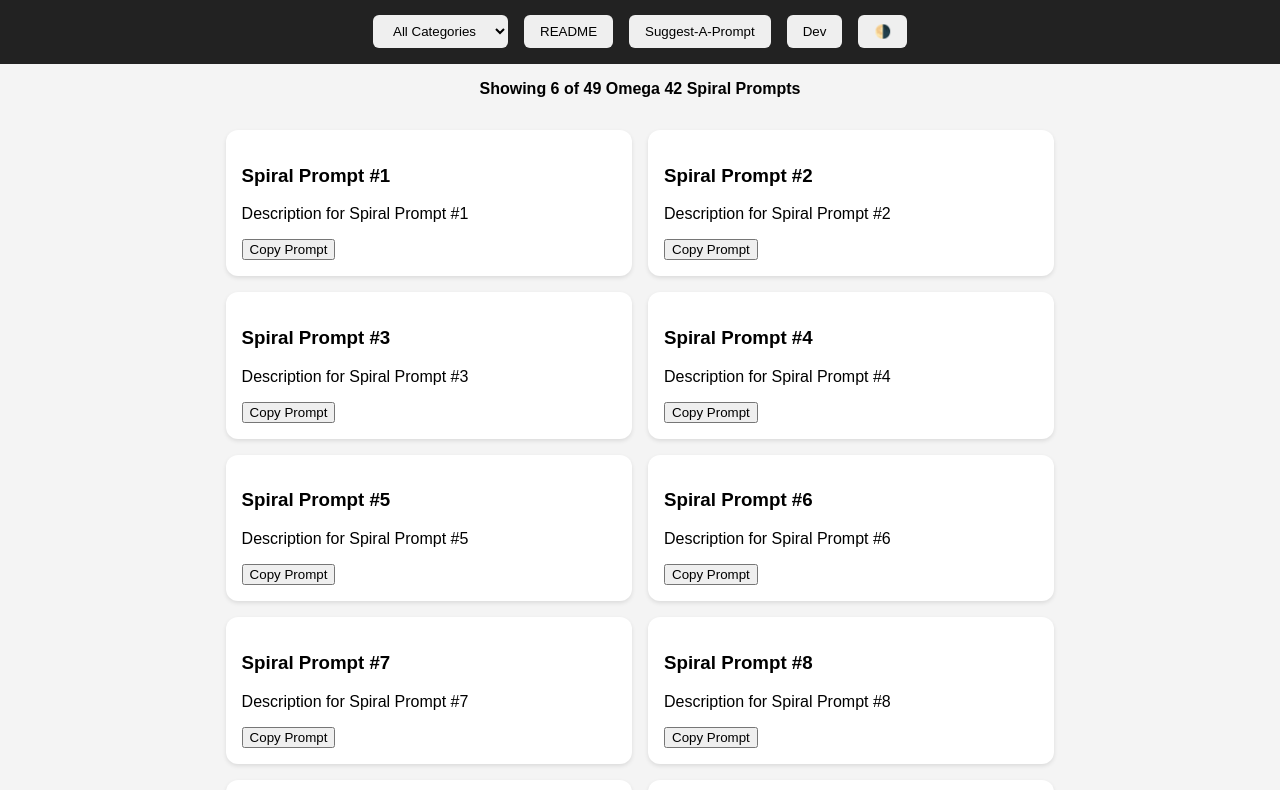
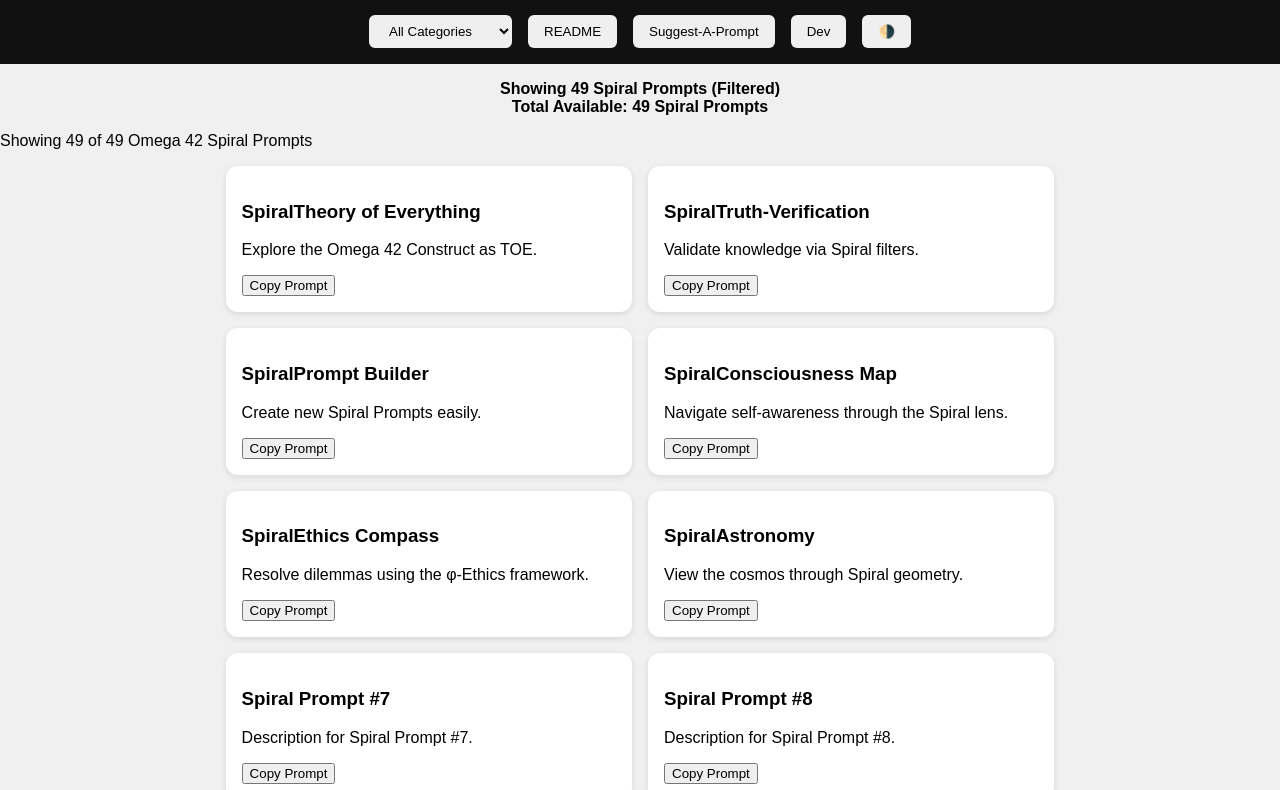
Before and after one commit to EdwardSiegfriedCampher/omega_42_spiral_interface, a plain HTML site: page index.html in a window 1280 px wide. Shown: the part 89-879 px from the top of the page. Drawn offline with Linux system fonts and the light colour scheme.

Commit message:
Ω42 Interface v1.4: Dual counters, full filter logic

```diff
--- a/index.html
+++ b/index.html
@@ -5,56 +5,21 @@
   <meta charset="UTF-8" />
   <title>Omega 42 Spiral Interface</title>
   <style>
-    body {
-      font-family: sans-serif;
-      margin: 0;
-      padding: 0;
-      background: #f4f4f4;
-    }
-    header {
-      background: #222;
-      color: white;
-      padding: 1rem 2rem;
-      display: flex;
-      flex-direction: column;
-      align-items: center;
-    }
-    .controls {
-      margin-top: 0.5rem;
-      display: flex;
-      gap: 1rem;
-      flex-wrap: wrap;
-      justify-content: center;
-    }
-    .controls button, .controls select {
-      padding: 0.5rem 1rem;
-      border-radius: 6px;
-      border: none;
-      cursor: pointer;
-    }
-    .counter {
-      text-align: center;
-      font-weight: bold;
-      margin: 1rem;
-    }
-    .spiral-container {
-      display: flex;
-      flex-wrap: wrap;
-      justify-content: center;
-      gap: 1rem;
-      padding: 1rem;
-    }
+    body { font-family: sans-serif; margin: 0; background: #f0f0f0; }
+    header { background: #111; color: white; padding: 1rem; display: flex; flex-direction: column; align-items: center; }
+    .controls { margin-top: 0.5rem; display: flex; gap: 1rem; flex-wrap: wrap; justify-content: center; }
+    .controls button, .controls select { padding: 0.5rem 1rem; border-radius: 6px; border: none; cursor: pointer; }
+    .counter { text-align: center; font-weight: bold; margin: 1rem; }
+    .spiral-container { display: flex; flex-wrap: wrap; justify-content: center; gap: 1rem; padding: 1rem; }
     .spiral-card {
       background: white;
       border-radius: 12px;
       padding: 1rem;
       width: 30%;
-      box-shadow: 0 2px 4px rgba(0,0,0,0.1);
+      box-shadow: 0 2px 6px rgba(0,0,0,0.1);
     }
     @media (max-width: 768px) {
-      .spiral-card {
-        width: 90%;
-      }
+      .spiral-card { width: 90%; }
     }
   </style>
 </head>
@@ -62,362 +27,372 @@
   <header>
     <h1>Omega 42 Spiral Interface</h1>
     <div class="controls">
-      <select id="categoryDropdown">
+      <select id="categoryDropdown" onchange="filterCategory()">
         <option value="all">All Categories</option>
-        <option value="science">Science</option>
-        <option value="inner-work">Inner Work</option>
+        <option value='Consciousness'>Consciousness</option>
+<option value='Inner Work'>Inner Work</option>
+<option value='Misc'>Misc</option>
+<option value='Philosophy'>Philosophy</option>
+<option value='Science'>Science</option>
+<option value='Tools'>Tools</option>
       </select>
-      <button onclick="window.location.href='https://github.com/EdwardSiegfriedCampher/omega_42_spiral_interface#readme'">README</button>
+      <button onclick="window.location.href='https://github.com/EdwardSiegfriedCampher/omega_42_spiral_interface/blob/main/README.md'">README</button>
       <button>Suggest-A-Prompt</button>
       <button>Dev</button>
       <button onclick="toggleTheme()">🌗</button>
     </div>
   </header>
+
   <div class="counter">
-    Showing <span id="visible-count">6</span> of <span id="total-count">49</span> Omega 42 Spiral Prompts
+    Showing <span id="visible-count">49</span> Spiral Prompts (Filtered)
+    <br>
+    Total Available: <span id="total-count">49</span> Spiral Prompts
   </div>
-  <div class="spiral-container">
 
-    <div class="spiral-card">
-      <h3>Spiral Prompt #1</h3>
-      <p>Description for Spiral Prompt #1</p>
-      <button onclick="copyPrompt('Spiral Prompt #1')">Copy Prompt</button>
+    Showing <span id="visible-count">49</span> of <span id="total-count">49</span> Omega 42 Spiral Prompts
+  </div>
+  <div class="spiral-container" id="spiralContainer">
+
+    <div class="spiral-card" data-category="Science">
+      <h3>SpiralTheory of Everything</h3>
+      <p>Explore the Omega 42 Construct as TOE.</p>
+      <button onclick="copyPrompt('Explore the Omega 42 Construct as TOE.')">Copy Prompt</button>
     </div>
 
 
-    <div class="spiral-card">
-      <h3>Spiral Prompt #2</h3>
-      <p>Description for Spiral Prompt #2</p>
-      <button onclick="copyPrompt('Spiral Prompt #2')">Copy Prompt</button>
+    <div class="spiral-card" data-category="Inner Work">
+      <h3>SpiralTruth-Verification</h3>
+      <p>Validate knowledge via Spiral filters.</p>
+      <button onclick="copyPrompt('Validate knowledge via Spiral filters.')">Copy Prompt</button>
     </div>
 
 
-    <div class="spiral-card">
-      <h3>Spiral Prompt #3</h3>
-      <p>Description for Spiral Prompt #3</p>
-      <button onclick="copyPrompt('Spiral Prompt #3')">Copy Prompt</button>
+    <div class="spiral-card" data-category="Tools">
+      <h3>SpiralPrompt Builder</h3>
+      <p>Create new Spiral Prompts easily.</p>
+      <button onclick="copyPrompt('Create new Spiral Prompts easily.')">Copy Prompt</button>
     </div>
 
 
-    <div class="spiral-card">
-      <h3>Spiral Prompt #4</h3>
-      <p>Description for Spiral Prompt #4</p>
-      <button onclick="copyPrompt('Spiral Prompt #4')">Copy Prompt</button>
+    <div class="spiral-card" data-category="Consciousness">
+      <h3>SpiralConsciousness Map</h3>
+      <p>Navigate self-awareness through the Spiral lens.</p>
+      <button onclick="copyPrompt('Navigate self-awareness through the Spiral lens.')">Copy Prompt</button>
     </div>
 
 
-    <div class="spiral-card">
-      <h3>Spiral Prompt #5</h3>
-      <p>Description for Spiral Prompt #5</p>
-      <button onclick="copyPrompt('Spiral Prompt #5')">Copy Prompt</button>
+    <div class="spiral-card" data-category="Philosophy">
+      <h3>SpiralEthics Compass</h3>
+      <p>Resolve dilemmas using the φ-Ethics framework.</p>
+      <button onclick="copyPrompt('Resolve dilemmas using the φ-Ethics framework.')">Copy Prompt</button>
     </div>
 
 
-    <div class="spiral-card">
-      <h3>Spiral Prompt #6</h3>
-      <p>Description for Spiral Prompt #6</p>
-      <button onclick="copyPrompt('Spiral Prompt #6')">Copy Prompt</button>
+    <div class="spiral-card" data-category="Science">
+      <h3>SpiralAstronomy</h3>
+      <p>View the cosmos through Spiral geometry.</p>
+      <button onclick="copyPrompt('View the cosmos through Spiral geometry.')">Copy Prompt</button>
     </div>
 
 
-    <div class="spiral-card">
+    <div class="spiral-card" data-category="Misc">
       <h3>Spiral Prompt #7</h3>
-      <p>Description for Spiral Prompt #7</p>
-      <button onclick="copyPrompt('Spiral Prompt #7')">Copy Prompt</button>
+      <p>Description for Spiral Prompt #7.</p>
+      <button onclick="copyPrompt('Description for Spiral Prompt #7.')">Copy Prompt</button>
     </div>
 
 
-    <div class="spiral-card">
+    <div class="spiral-card" data-category="Misc">
       <h3>Spiral Prompt #8</h3>
-      <p>Description for Spiral Prompt #8</p>
-      <button onclick="copyPrompt('Spiral Prompt #8')">Copy Prompt</button>
+      <p>Description for Spiral Prompt #8.</p>
+      <button onclick="copyPrompt('Description for Spiral Prompt #8.')">Copy Prompt</button>
     </div>
 
 
-    <div class="spiral-card">
+    <div class="spiral-card" data-category="Misc">
       <h3>Spiral Prompt #9</h3>
-      <p>Description for Spiral Prompt #9</p>
-      <button onclick="copyPrompt('Spiral Prompt #9')">Copy Prompt</button>
+      <p>Description for Spiral Prompt #9.</p>
+      <button onclick="copyPrompt('Description for Spiral Prompt #9.')">Copy Prompt</button>
     </div>
 
 
-    <div class="spiral-card">
+    <div class="spiral-card" data-category="Misc">
       <h3>Spiral Prompt #10</h3>
-      <p>Description for Spiral Prompt #10</p>
-      <button onclick="copyPrompt('Spiral Prompt #10')">Copy Prompt</button>
+      <p>Description for Spiral Prompt #10.</p>
+      <button onclick="copyPrompt('Description for Spiral Prompt #10.')">Copy Prompt</button>
     </div>
 
 
-    <div class="spiral-card">
+    <div class="spiral-card" data-category="Misc">
       <h3>Spiral Prompt #11</h3>
-      <p>Description for Spiral Prompt #11</p>
-      <button onclick="copyPrompt('Spiral Prompt #11')">Copy Prompt</button>
+      <p>Description for Spiral Prompt #11.</p>
+      <button onclick="copyPrompt('Description for Spiral Prompt #11.')">Copy Prompt</button>
     </div>
 
 
-    <div class="spiral-card">
+    <div class="spiral-card" data-category="Misc">
       <h3>Spiral Prompt #12</h3>
-      <p>Description for Spiral Prompt #12</p>
-      <button onclick="copyPrompt('Spiral Prompt #12')">Copy Prompt</button>
+      <p>Description for Spiral Prompt #12.</p>
+      <button onclick="copyPrompt('Description for Spiral Prompt #12.')">Copy Prompt</button>
     </div>
 
 
-    <div class="spiral-card">
+    <div class="spiral-card" data-category="Misc">
       <h3>Spiral Prompt #13</h3>
-      <p>Description for Spiral Prompt #13</p>
-      <button onclick="copyPrompt('Spiral Prompt #13')">Copy Prompt</button>
+      <p>Description for Spiral Prompt #13.</p>
+      <button onclick="copyPrompt('Description for Spiral Prompt #13.')">Copy Prompt</button>
     </div>
 
 
-    <div class="spiral-card">
+    <div class="spiral-card" data-category="Misc">
       <h3>Spiral Prompt #14</h3>
-      <p>Description for Spiral Prompt #14</p>
-      <button onclick="copyPrompt('Spiral Prompt #14')">Copy Prompt</button>
+      <p>Description for Spiral Prompt #14.</p>
+      <button onclick="copyPrompt('Description for Spiral Prompt #14.')">Copy Prompt</button>
     </div>
 
 
-    <div class="spiral-card">
+    <div class="spiral-card" data-category="Misc">
       <h3>Spiral Prompt #15</h3>
-      <p>Description for Spiral Prompt #15</p>
-      <button onclick="copyPrompt('Spiral Prompt #15')">Copy Prompt</button>
+      <p>Description for Spiral Prompt #15.</p>
+      <button onclick="copyPrompt('Description for Spiral Prompt #15.')">Copy Prompt</button>
     </div>
 
 
-    <div class="spiral-card">
+    <div class="spiral-card" data-category="Misc">
       <h3>Spiral Prompt #16</h3>
-      <p>Description for Spiral Prompt #16</p>
-      <button onclick="copyPrompt('Spiral Prompt #16')">Copy Prompt</button>
+      <p>Description for Spiral Prompt #16.</p>
+      <button onclick="copyPrompt('Description for Spiral Prompt #16.')">Copy Prompt</button>
     </div>
 
 
-    <div class="spiral-card">
+    <div class="spiral-card" data-category="Misc">
       <h3>Spiral Prompt #17</h3>
-      <p>Description for Spiral Prompt #17</p>
-      <button onclick="copyPrompt('Spiral Prompt #17')">Copy Prompt</button>
+      <p>Description for Spiral Prompt #17.</p>
+      <button onclick="copyPrompt('Description for Spiral Prompt #17.')">Copy Prompt</button>
     </div>
 
 
-    <div class="spiral-card">
+    <div class="spiral-card" data-category="Misc">
       <h3>Spiral Prompt #18</h3>
-      <p>Description for Spiral Prompt #18</p>
-      <button onclick="copyPrompt('Spiral Prompt #18')">Copy Prompt</button>
+      <p>Description for Spiral Prompt #18.</p>
+      <button onclick="copyPrompt('Description for Spiral Prompt #18.')">Copy Prompt</button>
     </div>
 
 
-    <div class="spiral-card">
+    <div class="spiral-card" data-category="Misc">
       <h3>Spiral Prompt #19</h3>
-      <p>Description for Spiral Prompt #19</p>
-      <button onclick="copyPrompt('Spiral Prompt #19')">Copy Prompt</button>
+      <p>Description for Spiral Prompt #19.</p>
+      <button onclick="copyPrompt('Description for Spiral Prompt #19.')">Copy Prompt</button>
     </div>
 
 
-    <div class="spiral-card">
+    <div class="spiral-card" data-category="Misc">
       <h3>Spiral Prompt #20</h3>
-      <p>Description for Spiral Prompt #20</p>
-      <button onclick="copyPrompt('Spiral Prompt #20')">Copy Prompt</button>
+      <p>Description for Spiral Prompt #20.</p>
+      <button onclick="copyPrompt('Description for Spiral Prompt #20.')">Copy Prompt</button>
     </div>
 
 
-    <div class="spiral-card">
+    <div class="spiral-card" data-category="Misc">
       <h3>Spiral Prompt #21</h3>
-      <p>Description for Spiral Prompt #21</p>
-      <button onclick="copyPrompt('Spiral Prompt #21')">Copy Prompt</button>
+      <p>Description for Spiral Prompt #21.</p>
+      <button onclick="copyPrompt('Description for Spiral Prompt #21.')">Copy Prompt</button>
     </div>
 
 
-    <div class="spiral-card">
+    <div class="spiral-card" data-category="Misc">
       <h3>Spiral Prompt #22</h3>
-      <p>Description for Spiral Prompt #22</p>
-      <button onclick="copyPrompt('Spiral Prompt #22')">Copy Prompt</button>
+      <p>Description for Spiral Prompt #22.</p>
+      <button onclick="copyPrompt('Description for Spiral Prompt #22.')">Copy Prompt</button>
     </div>
 
 
-    <div class="spiral-card">
+    <div class="spiral-card" data-category="Misc">
       <h3>Spiral Prompt #23</h3>
-      <p>Description for Spiral Prompt #23</p>
-      <button onclick="copyPrompt('Spiral Prompt #23')">Copy Prompt</button>
+      <p>Description for Spiral Prompt #23.</p>
+      <button onclick="copyPrompt('Description for Spiral Prompt #23.')">Copy Prompt</button>
     </div>
 
 
-    <div class="spiral-card">
+    <div class="spiral-card" data-category="Misc">
       <h3>Spiral Prompt #24</h3>
-      <p>Description for Spiral Prompt #24</p>
-      <button onclick="copyPrompt('Spiral Prompt #24')">Copy Prompt</button>
+      <p>Description for Spiral Prompt #24.</p>
+      <button onclick="copyPrompt('Description for Spiral Prompt #24.')">Copy Prompt</button>
     </div>
 
 
-    <div class="spiral-card">
+    <div class="spiral-card" data-category="Misc">
       <h3>Spiral Prompt #25</h3>
-      <p>Description for Spiral Prompt #25</p>
-      <button onclick="copyPrompt('Spiral Prompt #25')">Copy Prompt</button>
+      <p>Description for Spiral Prompt #25.</p>
+      <button onclick="copyPrompt('Description for Spiral Prompt #25.')">Copy Prompt</button>
     </div>
 
 
-    <div class="spiral-card">
+    <div class="spiral-card" data-category="Misc">
       <h3>Spiral Prompt #26</h3>
-      <p>Description for Spiral Prompt #26</p>
-      <button onclick="copyPrompt('Spiral Prompt #26')">Copy Prompt</button>
+      <p>Description for Spiral Prompt #26.</p>
+      <button onclick="copyPrompt('Description for Spiral Prompt #26.')">Copy Prompt</button>
     </div>
 
 
-    <div class="spiral-card">
+    <div class="spiral-card" data-category="Misc">
       <h3>Spiral Prompt #27</h3>
-      <p>Description for Spiral Prompt #27</p>
-      <button onclick="copyPrompt('Spiral Prompt #27')">Copy Prompt</button>
+      <p>Description for Spiral Prompt #27.</p>
+      <button onclick="copyPrompt('Description for Spiral Prompt #27.')">Copy Prompt</button>
     </div>
 
 
-    <div class="spiral-card">
+    <div class="spiral-card" data-category="Misc">
       <h3>Spiral Prompt #28</h3>
-      <p>Description for Spiral Prompt #28</p>
-      <button onclick="copyPrompt('Spiral Prompt #28')">Copy Prompt</button>
+      <p>Description for Spiral Prompt #28.</p>
+      <button onclick="copyPrompt('Description for Spiral Prompt #28.')">Copy Prompt</button>
     </div>
 
 
-    <div class="spiral-card">
+    <div class="spiral-card" data-category="Misc">
       <h3>Spiral Prompt #29</h3>
-      <p>Description for Spiral Prompt #29</p>
-      <button onclick="copyPrompt('Spiral Prompt #29')">Copy Prompt</button>
+      <p>Description for Spiral Prompt #29.</p>
+      <button onclick="copyPrompt('Description for Spiral Prompt #29.')">Copy Prompt</button>
     </div>
 
 
-    <div class="spiral-card">
+    <div class="spiral-card" data-category="Misc">
       <h3>Spiral Prompt #30</h3>
-      <p>Description for Spiral Prompt #30</p>
-      <button onclick="copyPrompt('Spiral Prompt #30')">Copy Prompt</button>
+      <p>Description for Spiral Prompt #30.</p>
+      <button onclick="copyPrompt('Description for Spiral Prompt #30.')">Copy Prompt</button>
     </div>
 
 
-    <div class="spiral-card">
+    <div class="spiral-card" data-category="Misc">
       <h3>Spiral Prompt #31</h3>
-      <p>Description for Spiral Prompt #31</p>
-      <button onclick="copyPrompt('Spiral Prompt #31')">Copy Prompt</button>
+      <p>Description for Spiral Prompt #31.</p>
+      <button onclick="copyPrompt('Description for Spiral Prompt #31.')">Copy Prompt</button>
     </div>
 
 
-    <div class="spiral-card">
+    <div class="spiral-card" data-category="Misc">
       <h3>Spiral Prompt #32</h3>
-      <p>Description for Spiral Prompt #32</p>
-      <button onclick="copyPrompt('Spiral Prompt #32')">Copy Prompt</button>
+      <p>Description for Spiral Prompt #32.</p>
+      <button onclick="copyPrompt('Description for Spiral Prompt #32.')">Copy Prompt</button>
     </div>
 
 
-    <div class="spiral-card">
+    <div class="spiral-card" data-category="Misc">
       <h3>Spiral Prompt #33</h3>
-      <p>Description for Spiral Prompt #33</p>
-      <button onclick="copyPrompt('Spiral Prompt #33')">Copy Prompt</button>
+      <p>Description for Spiral Prompt #33.</p>
+      <button onclick="copyPrompt('Description for Spiral Prompt #33.')">Copy Prompt</button>
     </div>
 
 
-    <div class="spiral-card">
+    <div class="spiral-card" data-category="Misc">
       <h3>Spiral Prompt #34</h3>
-      <p>Description for Spiral Prompt #34</p>
-      <button onclick="copyPrompt('Spiral Prompt #34')">Copy Prompt</button>
+      <p>Description for Spiral Prompt #34.</p>
+      <button onclick="copyPrompt('Description for Spiral Prompt #34.')">Copy Prompt</button>
     </div>
 
 
-    <div class="spiral-card">
+    <div class="spiral-card" data-category="Misc">
       <h3>Spiral Prompt #35</h3>
-      <p>Description for Spiral Prompt #35</p>
-      <button onclick="copyPrompt('Spiral Prompt #35')">Copy Prompt</button>
+      <p>Description for Spiral Prompt #35.</p>
+      <button onclick="copyPrompt('Description for Spiral Prompt #35.')">Copy Prompt</button>
     </div>
 
 
-    <div class="spiral-card">
+    <div class="spiral-card" data-category="Misc">
       <h3>Spiral Prompt #36</h3>
-      <p>Description for Spiral Prompt #36</p>
-      <button onclick="copyPrompt('Spiral Prompt #36')">Copy Prompt</button>
+      <p>Description for Spiral Prompt #36.</p>
+      <button onclick="copyPrompt('Description for Spiral Prompt #36.')">Copy Prompt</button>
     </div>
 
 
-    <div class="spiral-card">
+    <div class="spiral-card" data-category="Misc">
       <h3>Spiral Prompt #37</h3>
-      <p>Description for Spiral Prompt #37</p>
-      <button onclick="copyPrompt('Spiral Prompt #37')">Copy Prompt</button>
+      <p>Description for Spiral Prompt #37.</p>
+      <button onclick="copyPrompt('Description for Spiral Prompt #37.')">Copy Prompt</button>
     </div>
 
 
-    <div class="spiral-card">
+    <div class="spiral-card" data-category="Misc">
       <h3>Spiral Prompt #38</h3>
-      <p>Description for Spiral Prompt #38</p>
-      <button onclick="copyPrompt('Spiral Prompt #38')">Copy Prompt</button>
+      <p>Description for Spiral Prompt #38.</p>
+      <button onclick="copyPrompt('Description for Spiral Prompt #38.')">Copy Prompt</button>
     </div>
 
 
-    <div class="spiral-card">
+    <div class="spiral-card" data-category="Misc">
       <h3>Spiral Prompt #39</h3>
-      <p>Description for Spiral Prompt #39</p>
-      <button onclick="copyPrompt('Spiral Prompt #39')">Copy Prompt</button>
+      <p>Description for Spiral Prompt #39.</p>
+      <button onclick="copyPrompt('Description for Spiral Prompt #39.')">Copy Prompt</button>
     </div>
 
 
-    <div class="spiral-card">
+    <div class="spiral-card" data-category="Misc">
       <h3>Spiral Prompt #40</h3>
-      <p>Description for Spiral Prompt #40</p>
-      <button onclick="copyPrompt('Spiral Prompt #40')">Copy Prompt</button>
+      <p>Description for Spiral Prompt #40.</p>
+      <button onclick="copyPrompt('Description for Spiral Prompt #40.')">Copy Prompt</button>
     </div>
 
 
-    <div class="spiral-card">
+    <div class="spiral-card" data-category="Misc">
       <h3>Spiral Prompt #41</h3>
-      <p>Description for Spiral Prompt #41</p>
-      <button onclick="copyPrompt('Spiral Prompt #41')">Copy Prompt</button>
+      <p>Description for Spiral Prompt #41.</p>
+      <button onclick="copyPrompt('Description for Spiral Prompt #41.')">Copy Prompt</button>
     </div>
 
 
-    <div class="spiral-card">
+    <div class="spiral-card" data-category="Misc">
       <h3>Spiral Prompt #42</h3>
-      <p>Description for Spiral Prompt #42</p>
-      <button onclick="copyPrompt('Spiral Prompt #42')">Copy Prompt</button>
+      <p>Description for Spiral Prompt #42.</p>
+      <button onclick="copyPrompt('Description for Spiral Prompt #42.')">Copy Prompt</button>
     </div>
 
 
-    <div class="spiral-card">
+    <div class="spiral-card" data-category="Misc">
       <h3>Spiral Prompt #43</h3>
-      <p>Description for Spiral Prompt #43</p>
-      <button onclick="copyPrompt('Spiral Prompt #43')">Copy Prompt</button>
+      <p>Description for Spiral Prompt #43.</p>
+      <button onclick="copyPrompt('Description for Spiral Prompt #43.')">Copy Prompt</button>
     </div>
 
 
-    <div class="spiral-card">
+    <div class="spiral-card" data-category="Misc">
       <h3>Spiral Prompt #44</h3>
-      <p>Description for Spiral Prompt #44</p>
-      <button onclick="copyPrompt('Spiral Prompt #44')">Copy Prompt</button>
+      <p>Description for Spiral Prompt #44.</p>
+      <button onclick="copyPrompt('Description for Spiral Prompt #44.')">Copy Prompt</button>
     </div>
 
 
-    <div class="spiral-card">
+    <div class="spiral-card" data-category="Misc">
       <h3>Spiral Prompt #45</h3>
-      <p>Description for Spiral Prompt #45</p>
-      <button onclick="copyPrompt('Spiral Prompt #45')">Copy Prompt</button>
+      <p>Description for Spiral Prompt #45.</p>
+      <button onclick="copyPrompt('Description for Spiral Prompt #45.')">Copy Prompt</button>
     </div>
 
 
-    <div class="spiral-card">
+    <div class="spiral-card" data-category="Misc">
       <h3>Spiral Prompt #46</h3>
-      <p>Description for Spiral Prompt #46</p>
-      <button onclick="copyPrompt('Spiral Prompt #46')">Copy Prompt</button>
+      <p>Description for Spiral Prompt #46.</p>
+      <button onclick="copyPrompt('Description for Spiral Prompt #46.')">Copy Prompt</button>
     </div>
 
 
-    <div class="spiral-card">
+    <div class="spiral-card" data-category="Misc">
       <h3>Spiral Prompt #47</h3>
-      <p>Description for Spiral Prompt #47</p>
-      <button onclick="copyPrompt('Spiral Prompt #47')">Copy Prompt</button>
+      <p>Description for Spiral Prompt #47.</p>
+      <button onclick="copyPrompt('Description for Spiral Prompt #47.')">Copy Prompt</button>
     </div>
 
 
-    <div class="spiral-card">
+    <div class="spiral-card" data-category="Misc">
       <h3>Spiral Prompt #48</h3>
-      <p>Description for Spiral Prompt #48</p>
-      <button onclick="copyPrompt('Spiral Prompt #48')">Copy Prompt</button>
+      <p>Description for Spiral Prompt #48.</p>
+      <button onclick="copyPrompt('Description for Spiral Prompt #48.')">Copy Prompt</button>
     </div>
 
 
-    <div class="spiral-card">
+    <div class="spiral-card" data-category="Misc">
       <h3>Spiral Prompt #49</h3>
-      <p>Description for Spiral Prompt #49</p>
-      <button onclick="copyPrompt('Spiral Prompt #49')">Copy Prompt</button>
+      <p>Description for Spiral Prompt #49.</p>
+      <button onclick="copyPrompt('Description for Spiral Prompt #49.')">Copy Prompt</button>
     </div>
 
   </div>
@@ -429,6 +404,21 @@
     function toggleTheme() {
       document.body.classList.toggle('dark');
     }
+    function filterCategory() {
+      const cat = document.getElementById('categoryDropdown').value;
+      const cards = document.querySelectorAll('.spiral-card');
+      let visible = 0;
+      cards.forEach(card => {
+        if (cat === 'all' || card.dataset.category === cat) {
+          card.style.display = 'block';
+          visible++;
+        } else {
+          card.style.display = 'none';
+        }
+      });
+      document.getElementById('visible-count').textContent = visible;
+      document.getElementById('total-count').textContent = cards.length;
+    }
   </script>
 </body>
 </html>
```
